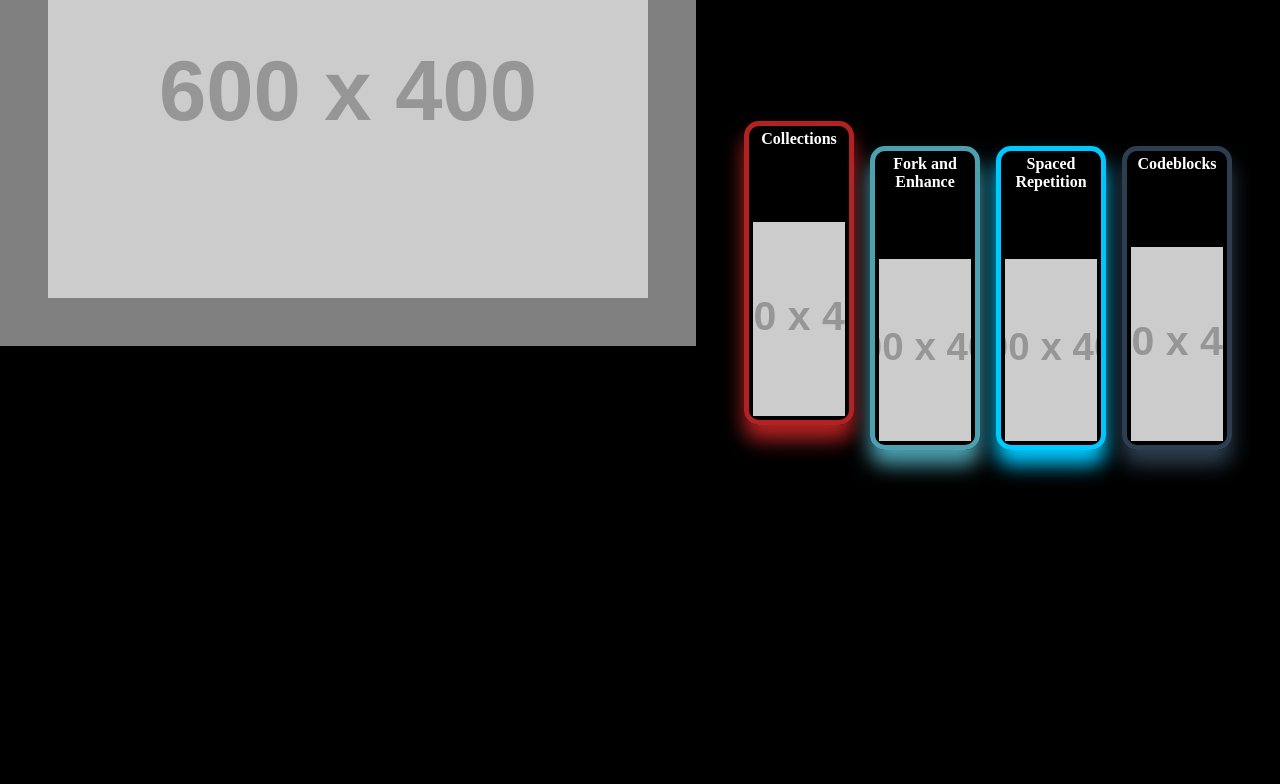
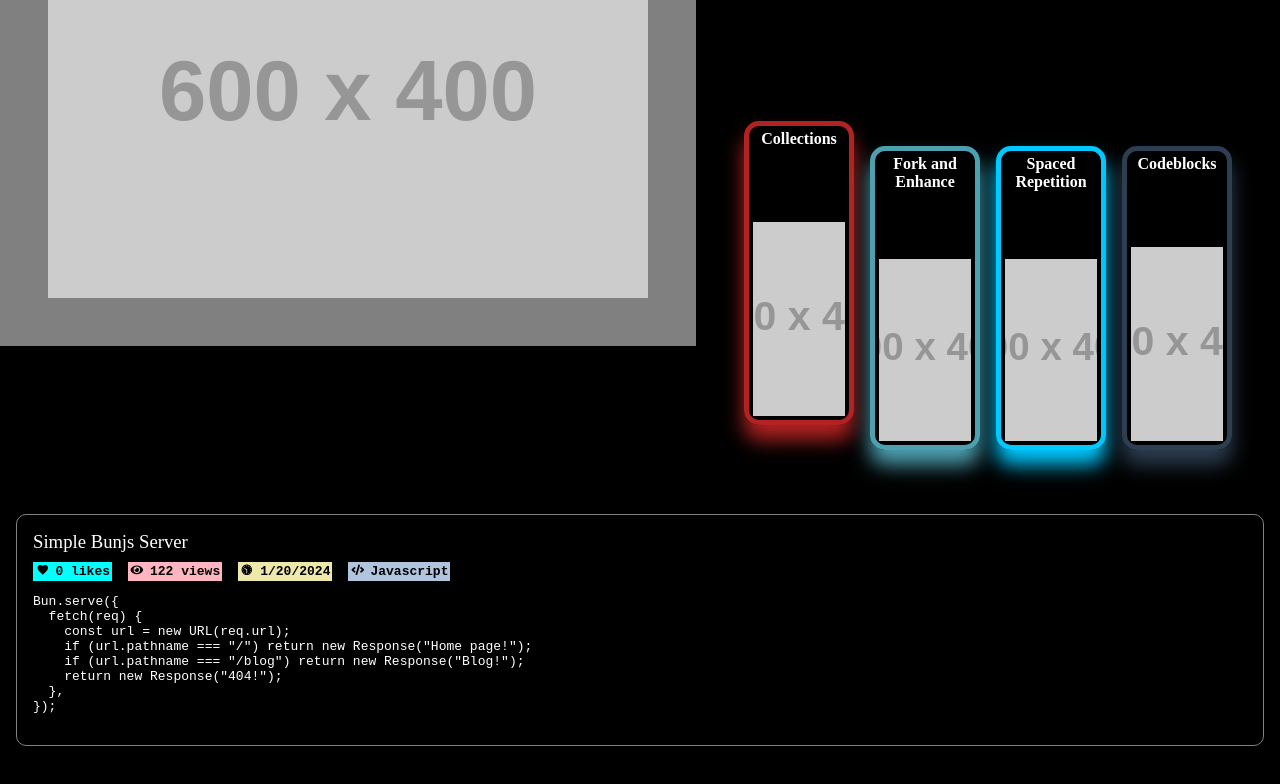
Before and after one commit to mynk-tmr/Algosangam, a React (Vite) app: page / in a window 1280 px wide. Shown: the part 1506-2290 px from the top of the page. Before the commit the page ends 2004 px from the top, so only its background shows below. Built offline with nearby package versions, Linux system fonts and the light colour scheme.

Commit message:
add Snippet Card without syntax highlighter

```diff
--- a/src/app/App.jsx
+++ b/src/app/App.jsx
@@ -3,6 +3,7 @@ import BannerSection from "../components/BannerSection";
 import Header from "../components/Header";
 import StatsDisplay from "../components/StatsDisplay";
 import FeatureIntro from "../components/FeatureIntro";
+import SnipperCard from "../components/SnippetCard";
 
 const Section = styled.section`
   display: grid;
@@ -19,6 +20,9 @@ export default function App() {
       </Section>
       <StatsDisplay />
       <FeatureIntro />
+      <section style={{ height: "100vh", padding: "1rem" }}>
+        <SnipperCard />
+      </section>
     </>
   );
 }
--- /dev/null
+++ b/src/components/SnippetCard.jsx
@@ -0,0 +1,77 @@
+import styled from "styled-components";
+import { ClockIco, CodeIco, EyeIco, LikeIco } from "../shared/icons";
+
+const Wrapper = styled.section`
+  padding: 1rem;
+  border-radius: 10px;
+  border: 1px solid gray;
+  h1 {
+    font-weight: normal;
+    margin-bottom: 0.5rem;
+  }
+  data,
+  time {
+    font-family: monospace;
+    margin-right: 1rem;
+    color: black;
+    font-weight: bold;
+    padding: 0.1rem;
+  }
+
+  .icon {
+    translate: 10% 10%;
+  }
+
+  time {
+    background: palegoldenrod;
+  }
+
+  [data-likes] {
+    background: cyan;
+  }
+  [data-views] {
+    background: lightpink;
+  }
+  [data-views] {
+    background: lightpink;
+  }
+  [data-lang] {
+    background: lightsteelblue;
+  }
+`;
+
+export default function SnipperCard() {
+  return (
+    <Wrapper>
+      <h1>Simple Bunjs Server</h1>
+      <data data-likes>
+        <LikeIco /> 0 likes
+      </data>
+      <data data-views>
+        <EyeIco /> 122 views
+      </data>
+      <time>
+        <ClockIco /> {new Date().toLocaleDateString()}
+      </time>
+      <data data-lang>
+        <CodeIco /> Javascript
+      </data>
+      <figure data-code>
+        <pre>
+          <code className="language-js">
+            {`
+Bun.serve({
+  fetch(req) {
+    const url = new URL(req.url);
+    if (url.pathname === "/") return new Response("Home page!");
+    if (url.pathname === "/blog") return new Response("Blog!");
+    return new Response("404!");
+  },
+});
+            `}
+          </code>
+        </pre>
+      </figure>
+    </Wrapper>
+  );
+}
--- a/src/shared/icons.jsx
+++ b/src/shared/icons.jsx
@@ -1,7 +1,9 @@
 /* eslint-disable react/display-name */
 const withWrapper = (Icon) => (props) =>
   (
-    <div className="icon" style={{ display: "flex", placeItems: "center" }}>
+    <div
+      className="icon"
+      style={{ display: "inline-flex", placeItems: "center" }}>
       <Icon {...props} />
     </div>
   );
@@ -13,8 +15,14 @@ import {
   FaRegEdit,
   FaCode,
   FaUpload,
+  FaEye,
 } from "react-icons/fa";
-import { IoIosColorWand, IoMdLogIn } from "react-icons/io";
+import {
+  IoIosColorWand,
+  IoMdLogIn,
+  IoMdHeart,
+  IoMdClock,
+} from "react-icons/io";
 import { TiGroup } from "react-icons/ti";
 import { RiUserSmileLine } from "react-icons/ri";
 
@@ -28,3 +36,6 @@ export const UserIco = withWrapper(RiUserSmileLine);
 export const SnippetIco = withWrapper(FaRegEdit);
 export const CodeIco = withWrapper(FaCode);
 export const UploadIco = withWrapper(FaUpload);
+export const EyeIco = withWrapper(FaEye);
+export const LikeIco = withWrapper(IoMdHeart);
+export const ClockIco = withWrapper(IoMdClock);
```
Also changed, not shown: 1 other file (tests, documents, lock files or other folders).
